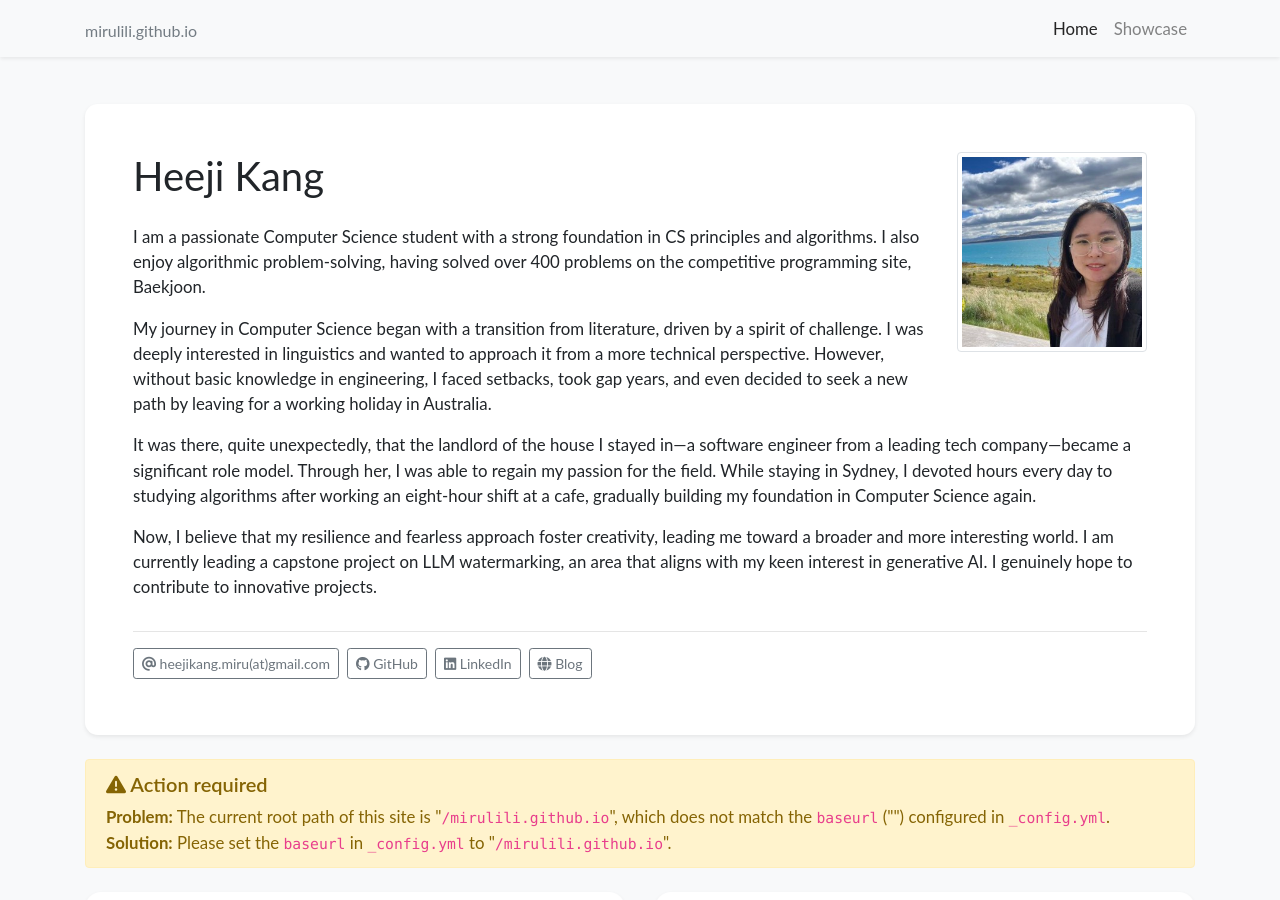
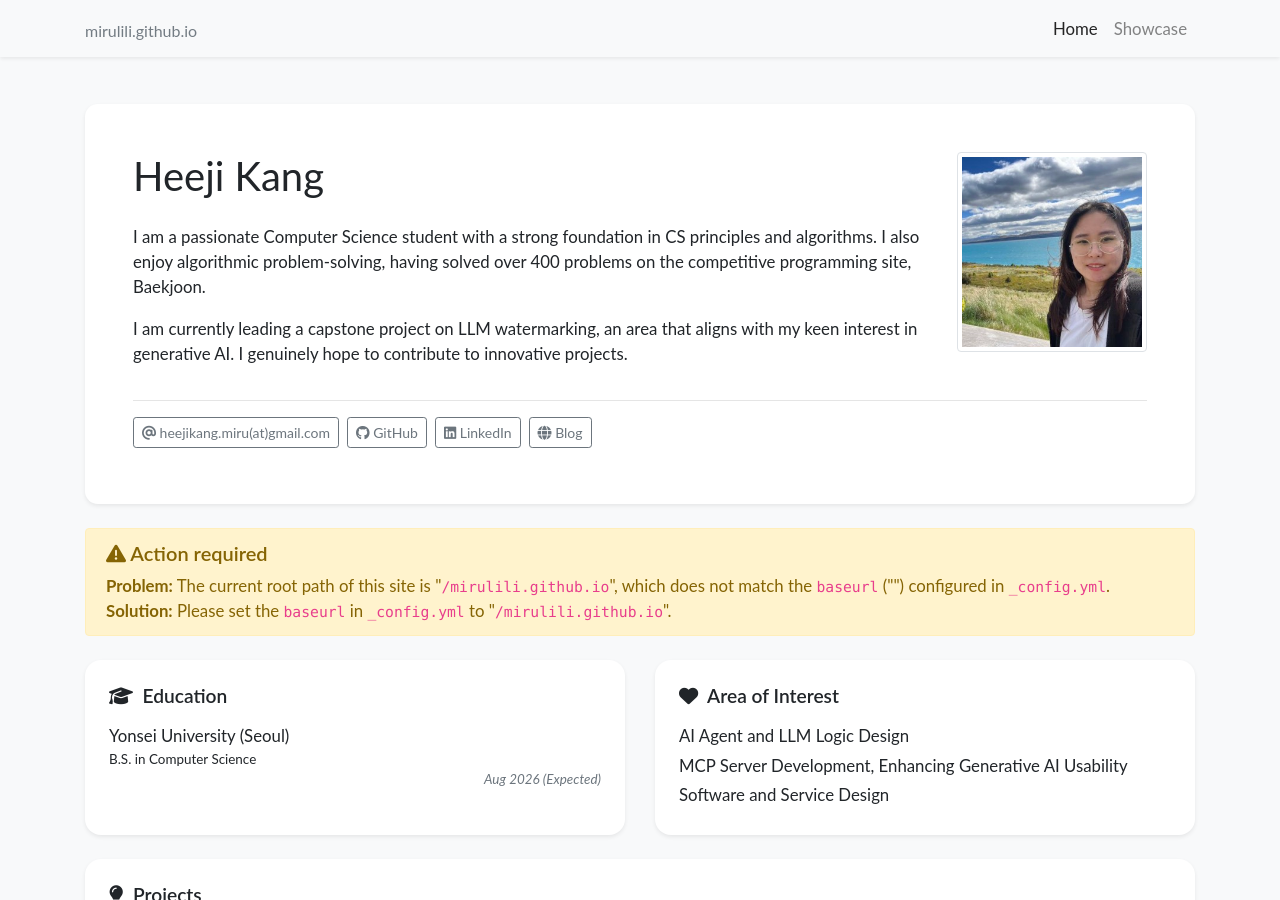
Before and after one commit to mirulili/mirulili.github.io, a Jekyll site: the page built from index.html, in a window 1280 px wide and 900 px high. Built offline with Jekyll 4.4.1, drawn with Linux system fonts in a browser that asks for light colours; nearby versions of some CDN libraries; a style sheet for code colours, icons or effects is not loaded.

Commit message:
Update profile.yml

```diff
--- a/_data/profile.yml
+++ b/_data/profile.yml
@@ -26,13 +26,7 @@
   I am a passionate Computer Science student with a strong foundation in CS principles and algorithms. I also enjoy algorithmic problem-solving, having solved over 400 problems on the competitive programming site, Baekjoon.
   </p>
   <p>
-  My journey in Computer Science began with a transition from literature, driven by a spirit of challenge. I was deeply interested in linguistics and wanted to approach it from a more technical perspective. However, without basic knowledge in engineering, I faced setbacks, took gap years, and even decided to seek a new path by leaving for a working holiday in Australia.
-  </p>
-  <p>
-  It was there, quite unexpectedly, that the landlord of the house I stayed in—a software engineer from a leading tech company—became a significant role model. Through her, I was able to regain my passion for the field. While staying in Sydney, I devoted hours every day to studying algorithms after working an eight-hour shift at a cafe, gradually building my foundation in Computer Science again.
-  </p>
-  <p>
-  Now, I believe that my resilience and fearless approach foster creativity, leading me toward a broader and more interesting world. I am currently leading a capstone project on LLM watermarking, an area that aligns with my keen interest in generative AI. I genuinely hope to contribute to innovative projects.
+  I am currently leading a capstone project on LLM watermarking, an area that aligns with my keen interest in generative AI. I genuinely hope to contribute to innovative projects.
   </p>
 
 portrait_url: /assets/images/photos/avatar.jpeg
```
